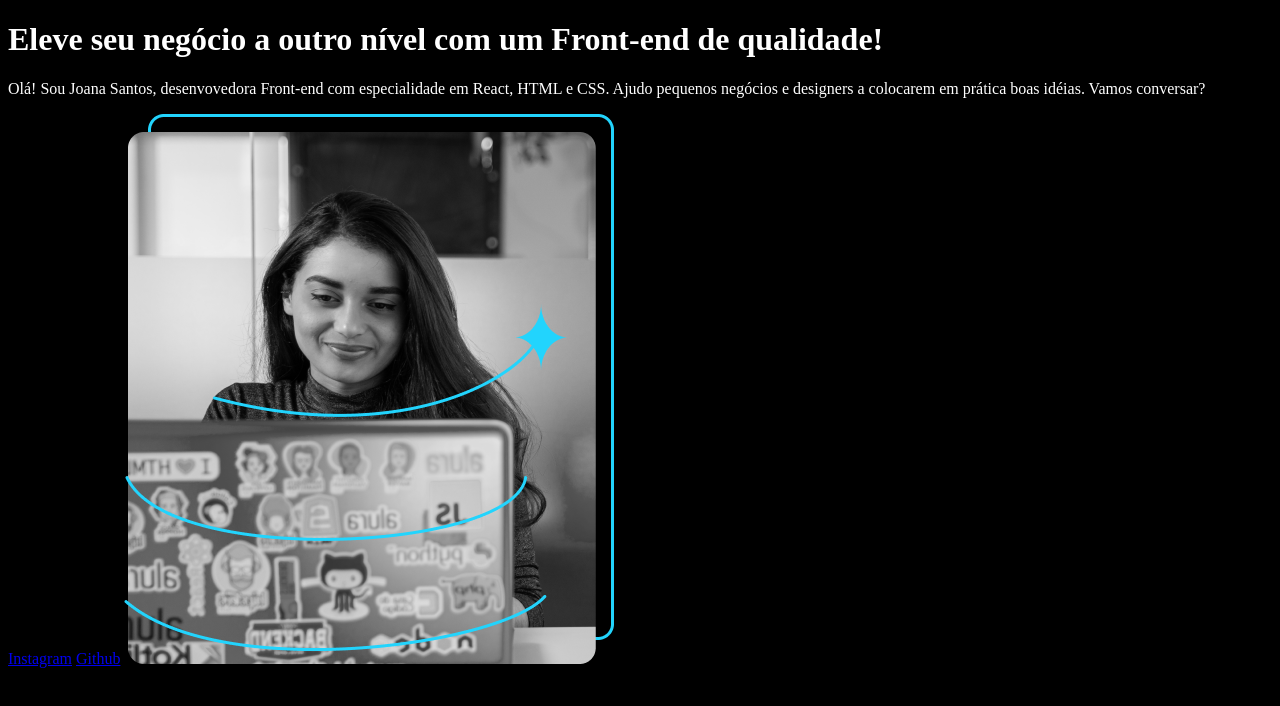
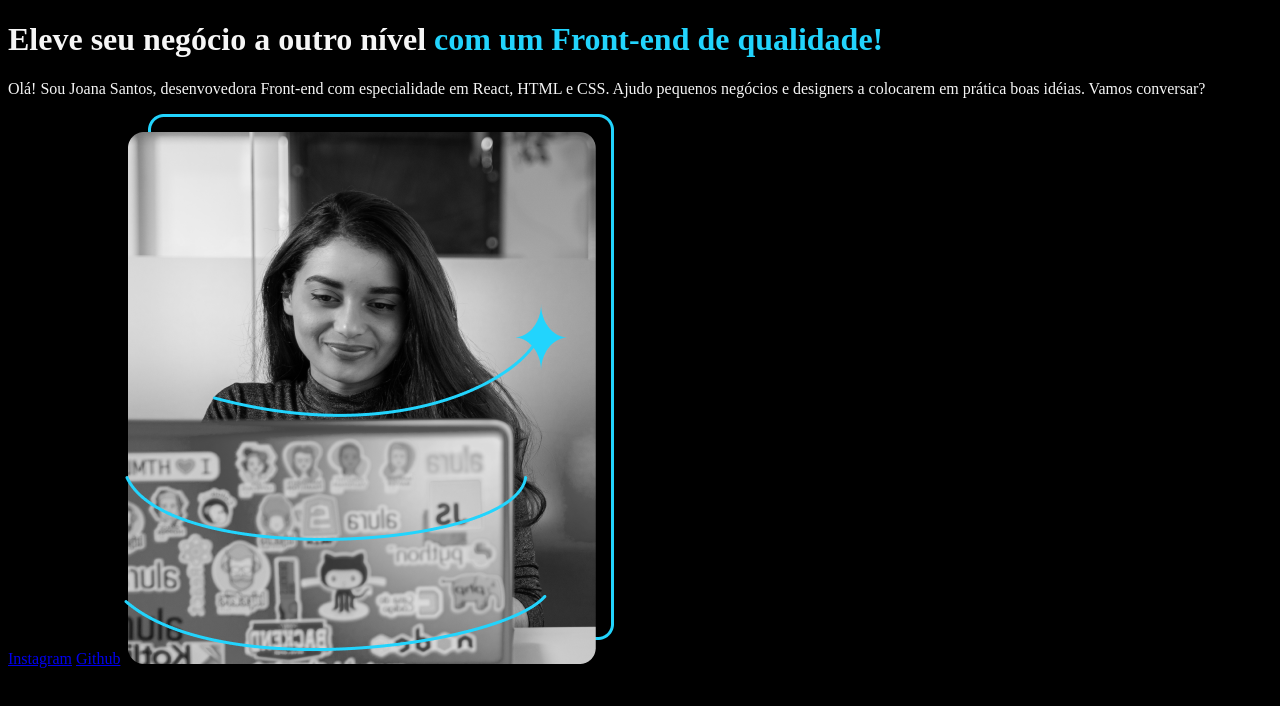
Before and after one commit to jairsmarques/programa-desenvolve-boticario, a plain HTML site: page semana1/portifolio/index.html in a window 1280 px wide. Drawn offline with Linux system fonts and the light colour scheme.

Commit message:
adicionando cores hexadecimal na estilização

```diff
--- a/semana1/portifolio/style.css
+++ b/semana1/portifolio/style.css
@@ -1,4 +1,8 @@
 body {
-    background-color: black;
-    color: white;
+    background-color: #000000;
+    color: #F6F6F6;
 }
+
+strong {
+    color: #22D4FD;
+}
```
